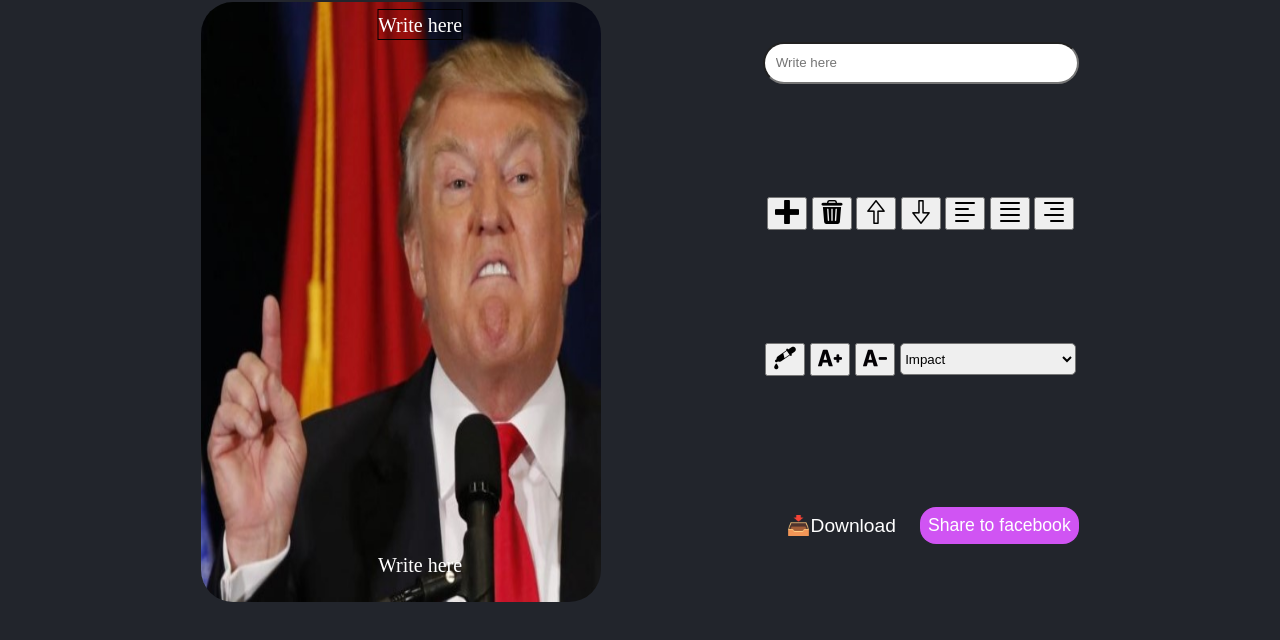
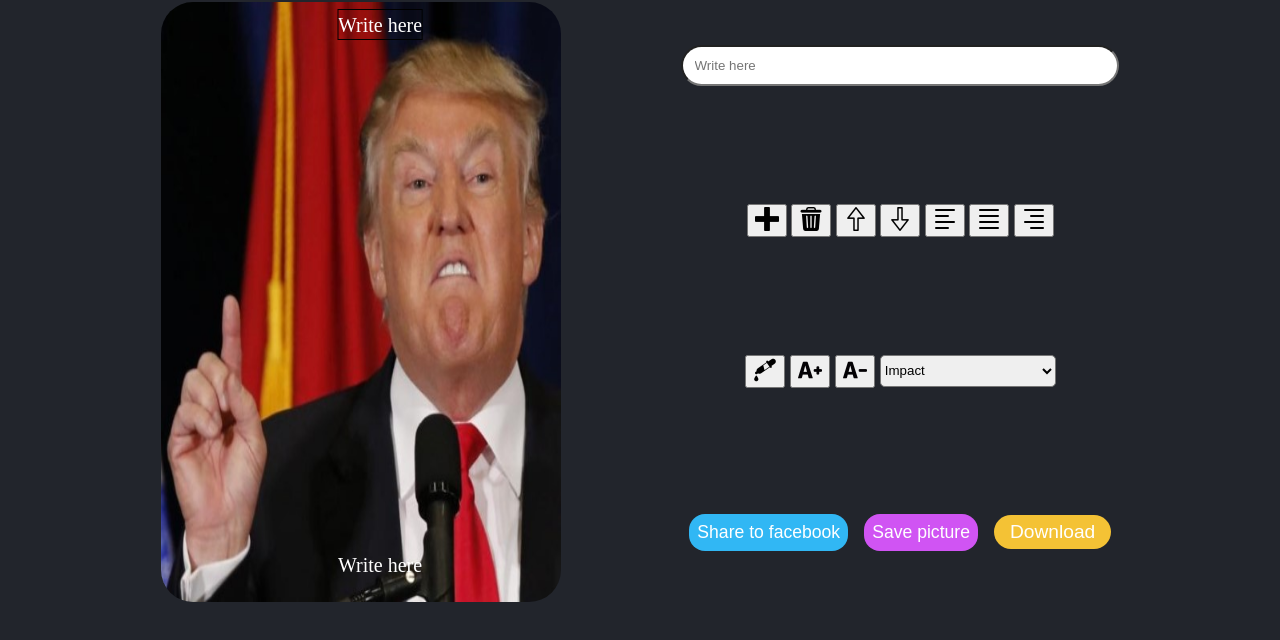
Before and after one commit to asyakandyba/sprint2-MemeGen, a plain HTML site: page index.html in a window 1280 px wide. Both pictures are taken after a click on the element 193 px from the left and 302 px from the top of the page. Shown: the part 146-786 px from the top of the page. Drawn offline with Linux system fonts and the light colour scheme.

Commit message:
Style  expoert buttons

```diff
--- a/index.html
+++ b/index.html
@@ -95,15 +95,19 @@
             </div>
 
             <div class="export flex">
-                <a href="#" onclick="onDownloadMeme(this)" download="file-name">📥Download</a>
                 <form method="POST" enctype="multipart/form-data" onsubmit="onShareImg(event)">
                     <button class="btn" type="submit">Share to facebook</button>
                 </form>
+
+                <button class="btn" onclick="onSavePic()">Save picture</button>
+
+                <a href="#" onclick="onDownloadMeme(this)" download="file-name">Download</a>
             </div>
         </div>
     </section>
 
-    <footer></footer>
+
+    <section slass="saves-memes"></section>
 
     <script src="js/main.js"></script>
     <script src="js/services/meme.service.js"></script>
--- a/styles/basics/helpers.css
+++ b/styles/basics/helpers.css
@@ -2,6 +2,25 @@
     display: none;
 }
 
-.flex{
+.flex {
     display: flex;
 }
+
+.btn {
+    padding: 0.5rem;
+    margin: .5rem;
+
+    background-color: var(--clr-secondary);
+    border: none;
+    border-radius: 1rem;
+
+    color: inherit;
+    font-size: 1.1rem;
+
+    transition: .3s;
+
+    &:hover {
+        background-color: var(--txt-clr);
+        color: var(--clr-secondary);
+    }
+}
--- a/styles/components/export.css
+++ b/styles/components/export.css
@@ -1,22 +1,26 @@
 .export {
     align-items: center;
+
     >form {
         >.btn {
-            padding: 0.5rem;
+            background-color: #31b7f4;
 
-            background-color: var(--clr-secondary);
-            border: none;
-            border-radius: 1rem;
-
-            color:inherit;
-            font-size: 1.1rem;
-
-            transition: .3s;
-
-            &:hover{
-                background-color: var(--txt-clr);
-                color: var(--clr-secondary);
+            &:hover {
+                background-color: white;
+                color: #31b7f4;
             }
         }
     }
+
+    >a {
+        background-color: #f4c235;
+        padding-inline: 1rem;
+        padding-block: .4rem;
+
+        margin: .5rem;
+
+        &:hover {
+            color: #f4c235;
+        }
+    }
 }
--- a/styles/components/main-header.css
+++ b/styles/components/main-header.css
@@ -7,7 +7,7 @@
     border-radius: 3rem;
 
     >img {
-        width: 25vh;
+        width: 18vh;
         padding: 0.2rem;
     }
 
--- a/styles/setup/mq.css
+++ b/styles/setup/mq.css
@@ -71,6 +71,12 @@
         display: none;
     }
 
+    .main-header{
+        >img{
+            width: 25vh;
+        }
+    }
+
     .gallery {
         grid-template-columns: repeat(4, 1fr);
     }
```
